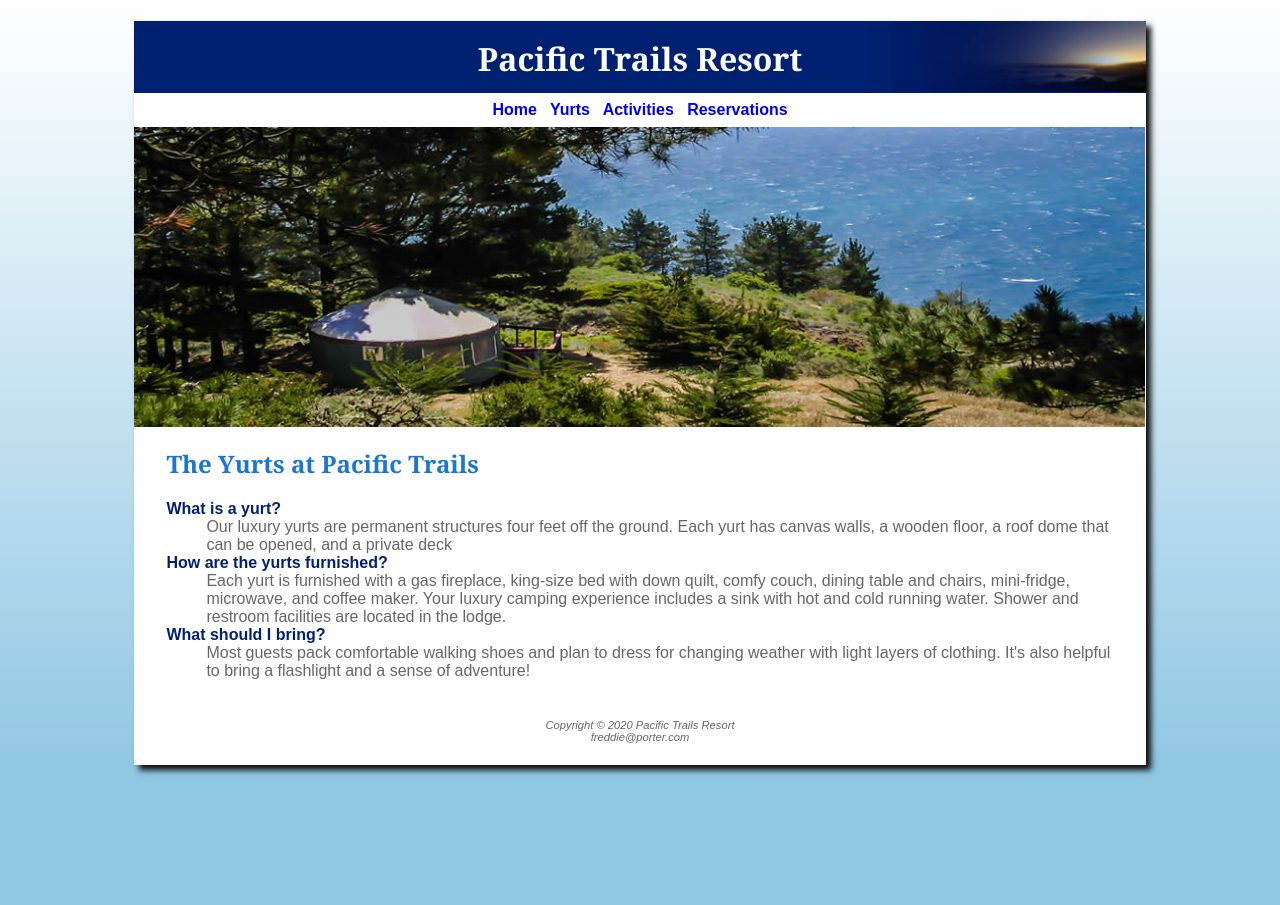
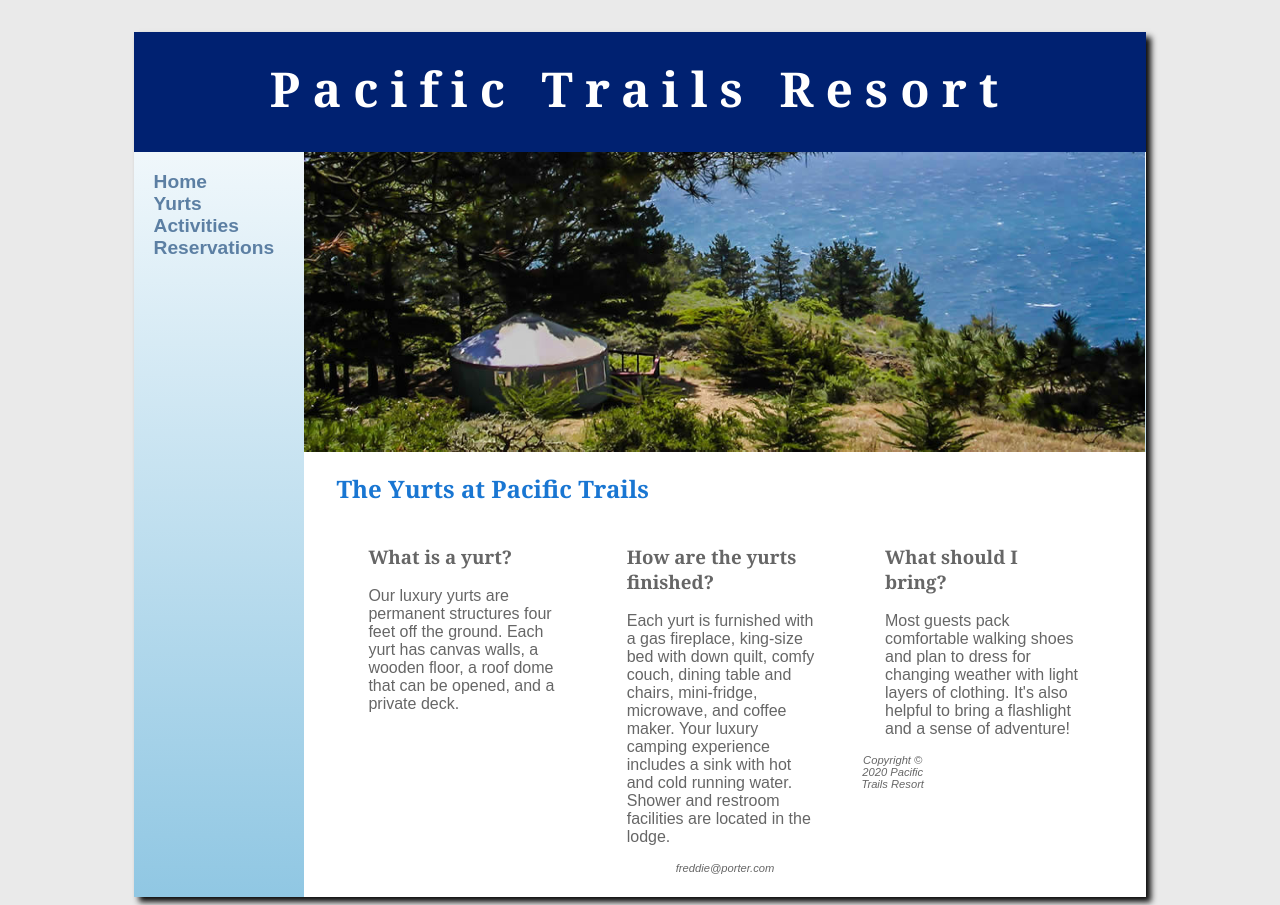
Before and after one commit to frePor/pacific, a plain HTML site: page yurts.html in a window 1280 px wide. Before the commit the page ends 800 px from the top, so only its background shows below. Drawn offline with Linux system fonts and the light colour scheme.

Commit message:
add activities.html index.html pacific.css yurts.html

```diff
--- a/pacific.css
+++ b/pacific.css
@@ -1,33 +1,65 @@
-body {
-  background-color: #90C7E3;
+  body {
+  background-color: #EAEAEA;
   color: #666666;
   font-family: Arial, Helvetica, sans-serif;
-  background-image: linear-gradient(to bottom, #FFFFFF, #90C7E3);
-  background-repeat: no-repeat;
 }
 
-header {
+  header {
     background-color: #002171; /*002171*/
     color: #FFFFFF;
     font-family: Georgia, serif;
-    height: 72px;
+    height: 120px;
+  }
+
+  header a {
+    text-decoration: none;
+  }
+
+  header a:link,
+  header a:visited {
+    color: #FFFFFF;
+  }
+
+  header a:hover {
+    color: #90C7E3;
   }
 
   h1 {
     background-color: #002171;
     color: #FFFFFF;
-    background-image: url('/images/sunset.jpg');
     background-position: right;
     background-repeat: no-repeat;
     height: 55px;
     text-align: center;
     padding-top: 0.5em;
+    font-size: 3em;
+    letter-spacing: 0.25em;
   }
 
   nav {
     font-weight: bold;
-    padding: 0.5em;
-    text-align: center;
+    padding: 0;
+    width: 160px;
+    float: left;
+    font-size: 1.2em;
+    position: fixed;
+  }
+
+  nav ul {
+    list-style: none;
+    padding-left: 1em;
+  }
+
+  nav a:link {
+    color: #5C7FA3; /*5C7FA3*/
+  }
+
+  nav a:visited {
+    color: #344873; /*344873*/
+  }
+
+  nav a:hover {
+    color: #A52A2A; /*A52A2A*/
   }
 
   nav a {
@@ -38,6 +70,9 @@ header {
     padding-left: 2em;
     padding-right: 2em;
     display: block;
+    background-color: #FFFFFF;
+    margin-left: 170px;
+    overflow: auto;
   }
 
   h2 {
@@ -64,6 +99,9 @@ header {
     font-style: italic;
     text-align: center;
     padding: 1em;
+    background-color: #FFFFFF;
+    margin-left: 170px;
+
   }
 
   #wrapper { /* This is an id */
@@ -74,6 +112,7 @@ header {
     min-width: 960px;
     max-width: 2048px;
     box-shadow: 5px 5px 6px #0b0b0b;
+    background-image: linear-gradient(to bottom, #FFFFFF, #90C7E3);
   }
 
   #homehero {
@@ -81,6 +120,7 @@ header {
     background-image: url('/images/coast.jpg');
     background-size: 100% 100%;
     background-repeat: no-repeat;
+    margin-left: 170px;
   }
 
   #yurthero {
@@ -88,6 +128,7 @@ header {
     background-image: url('/images/yurt.jpg');
     background-size: 100% 100%;
     background-repeat: no-repeat;
+    margin-left: 170px;
   }
 
   #trailhero {
@@ -95,4 +136,25 @@ header {
     background-image: url('/images/trail.jpg');
     background-size: 100% 100%;
     background-repeat: no-repeat;
+    margin-left: 170px;
   }
+
+  universal {
+    box-sizing: border-box;
+  }
+
+  section {
+    float: left;
+    width: 25%; /*33%*/
+    padding-left: 2em;
+    padding-right: 2em;
+  }
+
+  #footeralign1{ /*added to align the footer for the yurts page*/
+    margin-right: 170px;
+    margin-top: 200px;
+  }
+
+  #footeralign2{ /*added to align the footer on the activities page*/
+    margin-right: 170px;
+  }
--- a/yurts.html
+++ b/yurts.html
@@ -7,30 +7,34 @@
     </head>
     <body>
      <div id="wrapper">
-        <header><h1>Pacific Trails Resort</h1></header>
+        <header><h1><a href="/index.html">Pacific Trails Resort</a></h1></header>
         <nav> <!--section containing navigation links-->
-            <a href="/index.html">Home</a>
-            &nbsp;
-            <a href="/yurts.html">Yurts</a>
-            &nbsp;
-            <a href="/activities.html">Activities</a>
-            &nbsp;
-            <a href="/reservations.html">Reservations</a>
+            <ul>
+                <li><a href="/index.html">Home</a></li>
+                <li><a href="/yurts.html">Yurts</a></li>
+                <li><a href="/activities.html">Activities</a></li>
+                <li><a href="/reservations.html">Reservations</a></li>
+            </ul>
+
         </nav>
 
         <div id="yurthero"></div>
 
         <main> <!--contains main content of the webpage-->
            <h2>The Yurts at Pacific Trails</h2>
-            <dl> <!--faq using the description list elment-->
-             <dt>What is a yurt?</dt>
-                <dd>Our luxury yurts are permanent structures four feet off the ground. Each yurt has canvas walls, a wooden floor, a roof dome that can be opened, and a private deck</dd>
-             <dt>How are the yurts furnished?</dt>
-                <dd>Each yurt is furnished with a gas fireplace, king-size bed with down quilt, comfy couch, dining table and chairs, mini-fridge, microwave, and coffee maker. Your luxury camping experience includes a sink with hot and cold running water. Shower and restroom facilities are located in the lodge.</dd>
-             <dt>What should I bring?</dt>
-                <dd>Most guests pack comfortable walking shoes and plan to dress for changing weather with light layers of clothing. It's also helpful to bring a flashlight and a sense of adventure!</dd>
-            </dl>
-            <footer>
+           <section>
+            <h3>What is a yurt?</h3>
+                <p>Our luxury yurts are permanent structures four feet off the ground. Each yurt has canvas walls, a wooden floor, a roof dome that can be opened, and a private deck.</p>
+           </section>
+           <section>
+            <h3>How are the yurts finished?</h3>
+                <p>Each yurt is furnished with a gas fireplace, king-size bed with down quilt, comfy couch, dining table and chairs, mini-fridge, microwave, and coffee maker. Your luxury camping experience includes a sink with hot and cold running water. Shower and restroom facilities are located in the lodge.</p>
+           </section>
+           <section>
+            <h3>What should I bring?</h3>
+                <p>Most guests pack comfortable walking shoes and plan to dress for changing weather with light layers of clothing. It's also helpful to bring a flashlight and a sense of adventure!</p>
+           </section>
+            <footer id="footeralign1">
                 <p>Copyright © 2020 Pacific Trails Resort <br>
                             freddie@porter.com
                 </p>
```
Also changed, not shown: activities.html (+19 -10 lines), index.html (+8 -8 lines).
